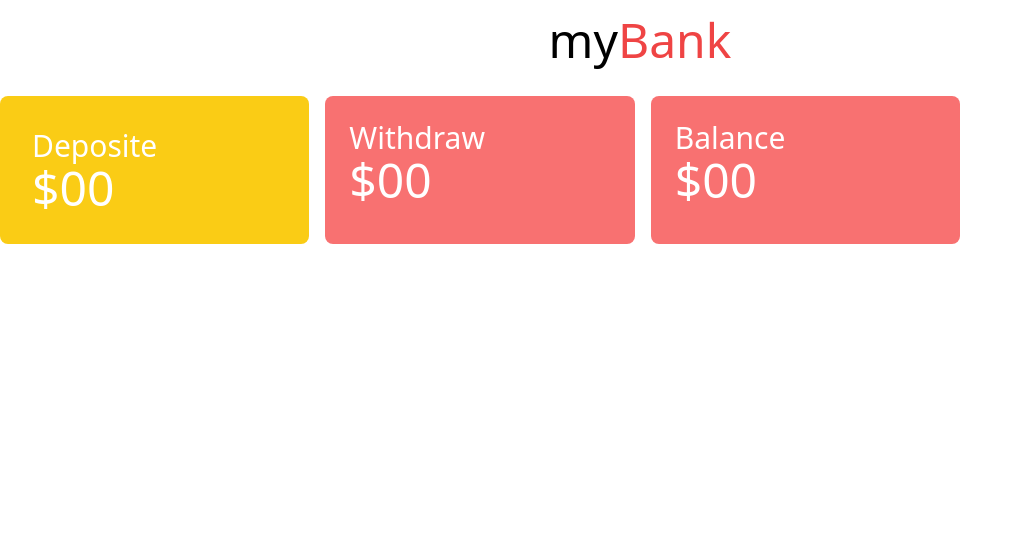
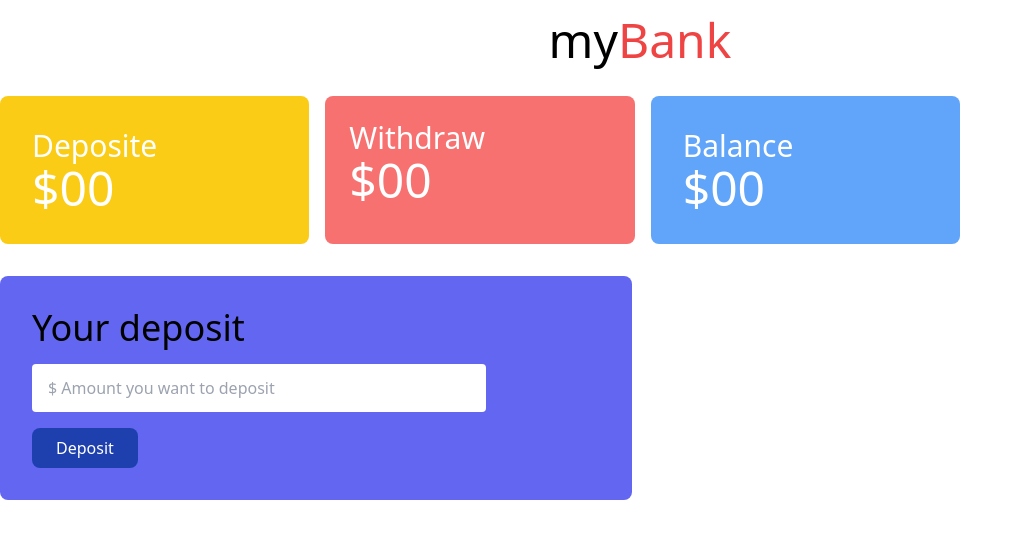
Before and after one commit to bristyroy23/bank-project, a plain HTML site: page index.html in a window 1280 px wide. Shown: the whole page, without its empty margins (0-1023 px from the left). Drawn offline with nearby package versions, Linux system fonts and the light colour scheme.

Commit message:
second commit

```diff
--- a/index.html
+++ b/index.html
@@ -25,7 +25,7 @@
                 <h2 class="text-5xl font-medium">$<span id="withdraw-total">00</span></h2>
             </div>
 
-           <div class="bg-red-400 p-6 rounded-lg">
+           <div class="bg-blue-400 p-8 rounded-lg">
                 <h4 class="text-3xl">Balance</h4>
                 <h2 class="text-5xl font-medium">$<span id="withdraw-total">00</span></h2>
             </div>
@@ -34,5 +34,16 @@
 
        </section>
     </main>
+    <section class="grid grid-cols-2 gap-4 w-4/4 mt-8 mx-auto-4">
+        <div class="bg-indigo-500 p-8 rounded-lg">
+            <h3 class="text-4xl text-=while mb-4">Your deposit</h3>
+            <input id="deposit-input"class="w-4/5 px-4 py-3 rounded block"placeholder="$ Amount you want to deposit"
+            type="number">
+            <button id="deposit-btn"
+            class="bg-blue-800 px-6 py-2 text-white rounded-lg mt-4 font-medium hover:bg
+            blue-600">Deposit</button>
+        </div>
+    </section>
+
 </body>
 </html>
```
